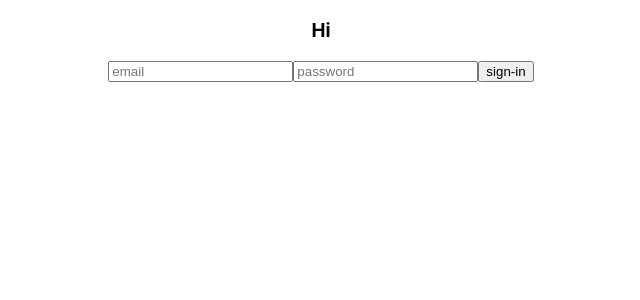
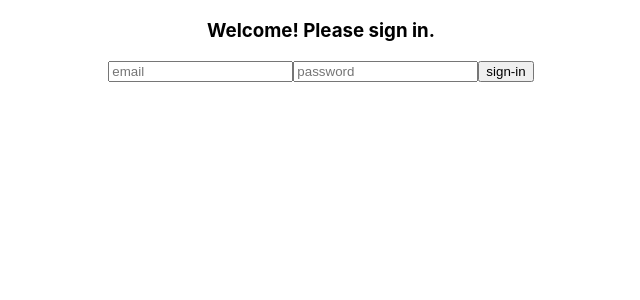
Before and after one commit to garrettpyke/shop-route-client, a React (Create React App) app: page / in a window 1280 px wide. Shown: the top 300 px of the page, without its empty margins (319-959 px from the left). Built offline with nearby package versions, Linux system fonts and the light colour scheme.

Commit message:
Minor changes to Home component for sign-in process

```diff
--- a/src/App.js
+++ b/src/App.js
@@ -4,13 +4,10 @@ import React from 'react'
 import { Route, Link, Routes, Navigate } from "react-router-dom";
 import Home from './Home/Home';
 
-
-
 function App() {
 
   return (
     <div className="App">
-      <h3>Hi</h3>
       <Home />
     </div>
   );
--- a/src/Home/Home.js
+++ b/src/Home/Home.js
@@ -26,14 +26,21 @@ export default function Home() {
         })
             .then(res => res.json())
             .then(data => setTokenInfo(data))
-            .then(console.log(tokenInfo))
+            .then(() => setUser({email: "", password: ""}))
+            .then(console.log("tokenInfo 1:", tokenInfo))  // remove later
     }
-    console.log(tokenInfo)
+    console.log("tokenInfo 2:", tokenInfo) //remove later
     return (
-        <form onSubmit={handleSubmit}>
-            <input type="text" name="email" value={user.email} onChange={handleChange} placeholder="email"></input>
-            <input type="text" name="password" value={user.password} onChange={handleChange} placeholder="password"></input>
-            <input type="submit" value="sign-in"/>
-        </form>
+        <>
+            <div className="sign-in">
+                <h3>Welcome! Please sign in.</h3>
+                <form onSubmit={handleSubmit}>
+                    <input type="text" name="email" value={user.email} onChange={handleChange} placeholder="email"></input>
+                    <input type="text" name="password" value={user.password} onChange={handleChange} placeholder="password"></input>
+                    <input type="submit" value="sign-in"/>
+                </form>
+            </div>
+            {tokenInfo.token ? (<h3>You're in!</h3>) : null}
+        </>
     )
 }
```
